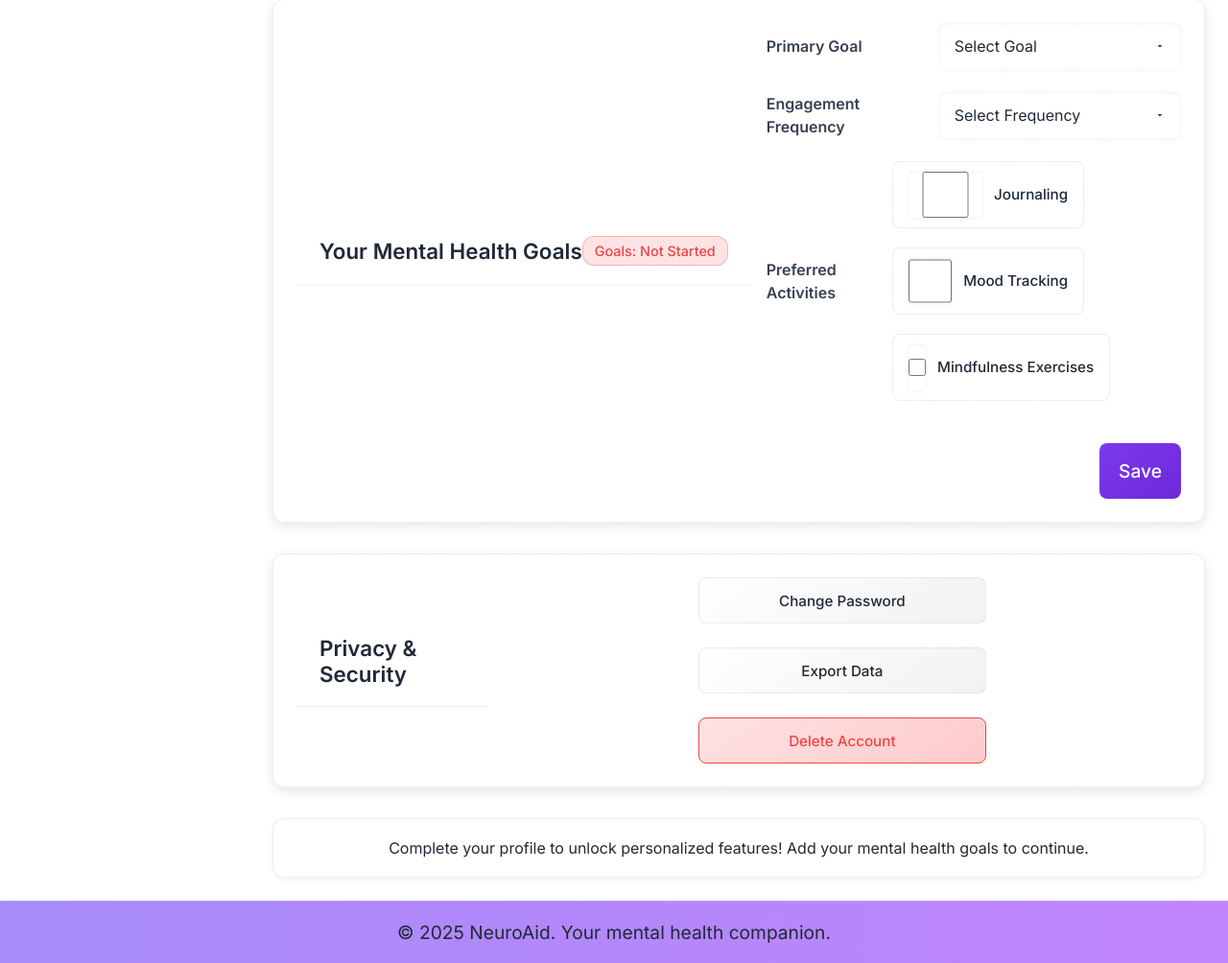
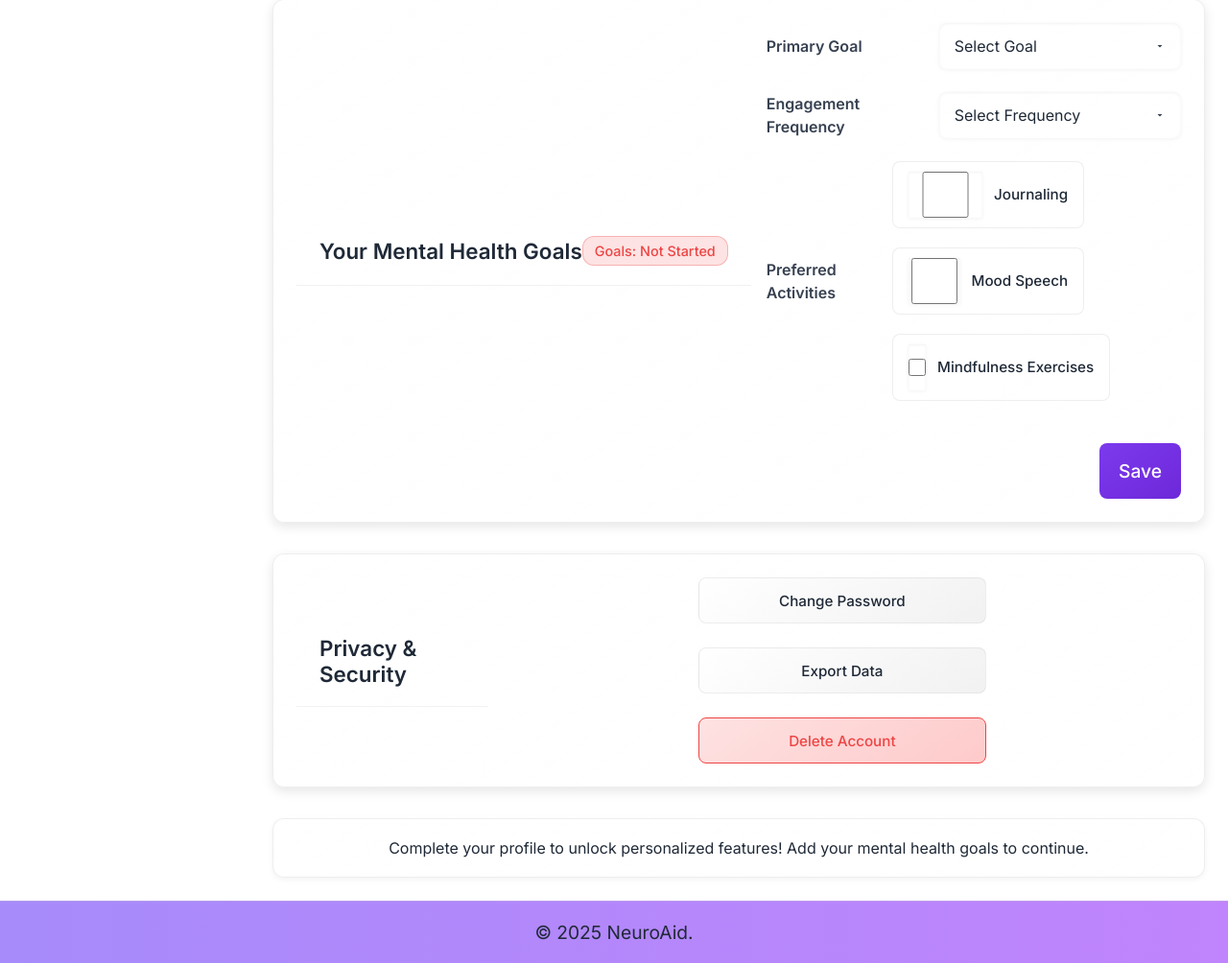
Before and after one commit to Barathkalyan/NeuroAid, a Flask app: template templates/profile.html in a window 1280 px wide. Shown: the part 1100-2104 px from the top of the page at 96% size. Run offline with Flask 3, Linux system fonts and the light colour scheme; the template is opened without the code that fills it, so the values that code supplies are empty; some libraries are stand-ins or nearby versions.

```diff
--- a/templates/gratitude.html
+++ b/templates/gratitude.html
@@ -4,11 +4,8 @@
   <meta charset="UTF-8">
   <meta name="viewport" content="width=device-width, initial-scale=1.0">
   <title>NeuroAid - Gratitude Journal</title>
-  <!-- Remix Icons -->
   <link rel="stylesheet" href="https://cdn.jsdelivr.net/npm/remixicon@4.3.0/fonts/remixicon.css">
-  <!-- Google Fonts -->
   <link href="https://fonts.googleapis.com/css2?family=Inter:wght@400;500;600;700&display=swap" rel="stylesheet">
-  <!-- Link to external CSS -->
   <link rel="stylesheet" href="{{ url_for('static', filename='css/dashboard.css') }}">
   <link rel="stylesheet" href="{{ url_for('static', filename='css/gratitude.css') }}">
   <link rel="stylesheet" href="{{ url_for('static', filename='css/dropdown.css') }}">
@@ -17,7 +14,6 @@
 </head>
 <body>
   <div class="app-container">
-    <!-- Sidebar -->
     <div class="sidebar">
       <div class="logo">
         <i class="ri-brain-line"></i>
@@ -35,7 +31,6 @@
       </nav>
     </div>
 
-    <!-- Main Content -->
     <div class="wrapper">
       <main class="main-content">
         <header>
--- a/templates/profile.html
+++ b/templates/profile.html
@@ -4,17 +4,13 @@
   <meta charset="UTF-8" />
   <meta name="viewport" content="width=device-width, initial-scale=1.0"/>
   <title>NeuroAid - Profile</title>
-  <!-- Remix Icons -->
   <link rel="stylesheet" href="https://cdn.jsdelivr.net/npm/remixicon@4.3.0/fonts/remixicon.css" />
-  <!-- Google Fonts -->
   <link href="https://fonts.googleapis.com/css2?family=Inter:wght@400;500;600;700&display=swap" rel="stylesheet">
-  <!-- Link to external CSS -->
   <link rel="stylesheet" href="{{ url_for('static', filename='css/dashboard.css') }}" />
   <link rel="stylesheet" href="{{ url_for('static', filename='css/profile.css') }}" />
   <link rel="stylesheet" href="{{ url_for('static', filename='css/dropdown.css') }}" />
   <link rel="stylesheet" href="{{ url_for('static', filename='css/welcome.css') }}" />
   <link id="theme-stylesheet" rel="stylesheet" href="{{ url_for('static', filename='css/themes/' + theme + '.css') }}">
-  <!-- Link to JavaScript -->
   <script src="{{ url_for('static', filename='js/utils.js') }}" defer></script>
   <script src="{{ url_for('static', filename='js/profile.js') }}" defer></script>
 </head>
@@ -71,7 +67,6 @@
           </div>
         </div>
 
-        <!-- Profile Overview -->
         <div class="card profile-overview">
           <div class="card-header">
             <h3>Profile Overview</h3>
@@ -109,7 +104,6 @@
           </div>
         </div>
 
-        <!-- Personal Details -->
         <div class="card personal-details">
           <div class="card-header">
             <h3>Personal Details</h3>
@@ -157,7 +151,6 @@
           </div>
         </div>
 
-        <!-- Mental Health Goals -->
         <div class="card mental-health-goals">
           <div class="card-header">
             <h3>Your Mental Health Goals</h3>
@@ -195,12 +188,12 @@
                   <label for="journaling">Journaling</label>
                 </div>
                 <div class="checkbox-option">
-                  <input type="checkbox" id="mood-tracking" name="activities" value="mood-tracking" aria-label="Mood Tracking" />
-                  <label for="mood-tracking">Mood Tracking</label>
+                  <input type="checkbox" id="mood-speech" name="mood-speech" value="mood-speech" aria-label="Mood Speech" />
+                  <label for="mood-speech">Mood Speech</label>
                 </div>
                 <div class="checkbox-option">
-                  <input type="checkbox" id="mindfulness" name="activities" value="mindfulness" aria-label="Mindfulness Exercises" />
-                  <label for="mindfulness">Mindfulness Exercises</label>
+                  <input type="checkbox" id="mindfulness" aria-label="Mindfulness Exercises">
+                  <label>Mindfulness Exercises</label>
                 </div>
               </div>
             </div>
@@ -210,7 +203,6 @@
           </div>
         </div>
 
-        <!-- Privacy & Security -->
         <div class="card privacy-security">
           <div class="card-header">
             <h3>Privacy & Security</h3>
@@ -222,7 +214,6 @@
           </div>
         </div>
 
-        <!-- Call-to-Action -->
         <div class="cta-message">
           <p>Complete your profile to unlock personalized features! Add your mental health goals to continue.</p>
         </div>
@@ -230,7 +221,7 @@
     </main>
 
     <footer>
-      <span>© 2025 NeuroAid. Your mental health companion.</span>
+      <span>© 2025 NeuroAid.</span>
     </footer>
   </div>
   <script src="{{ url_for('static', filename='js/dropdown.js') }}"></script>
```
Also changed, not shown: templates/progress.html (+1 -8 lines).
